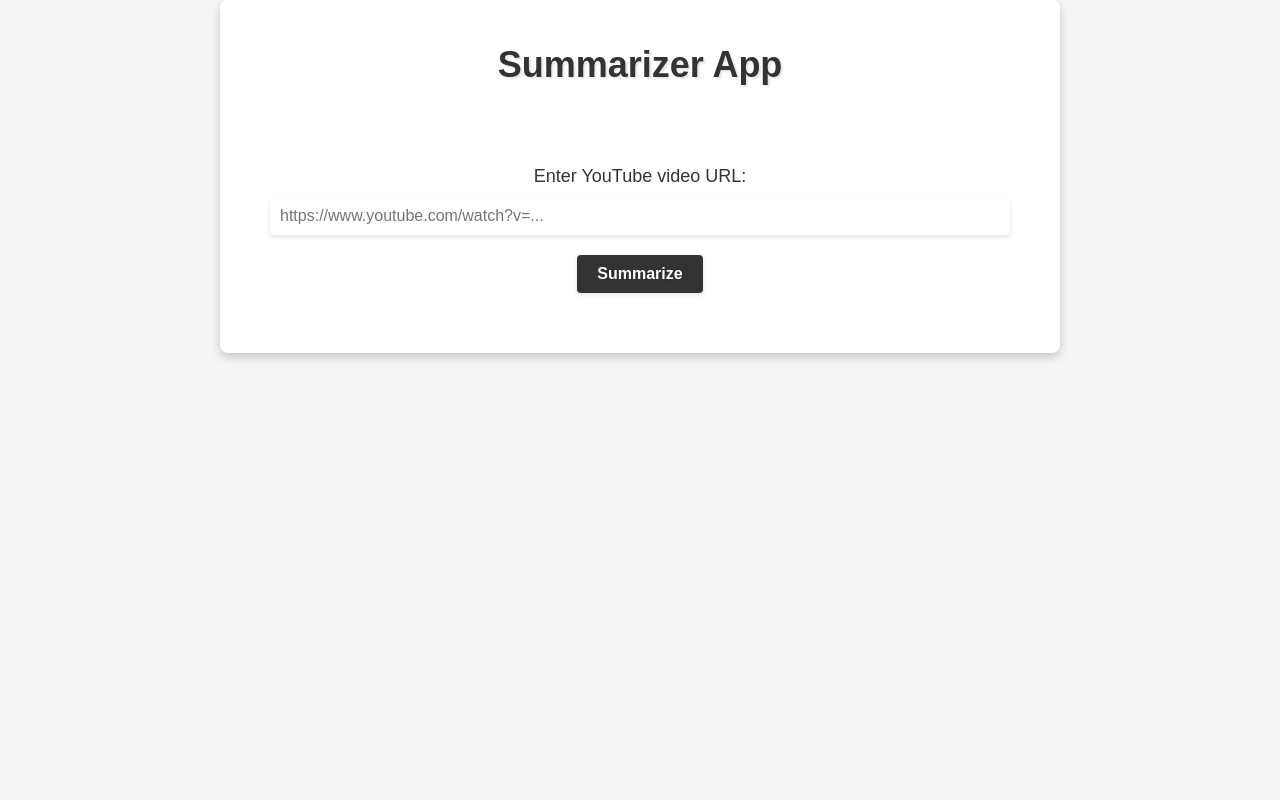
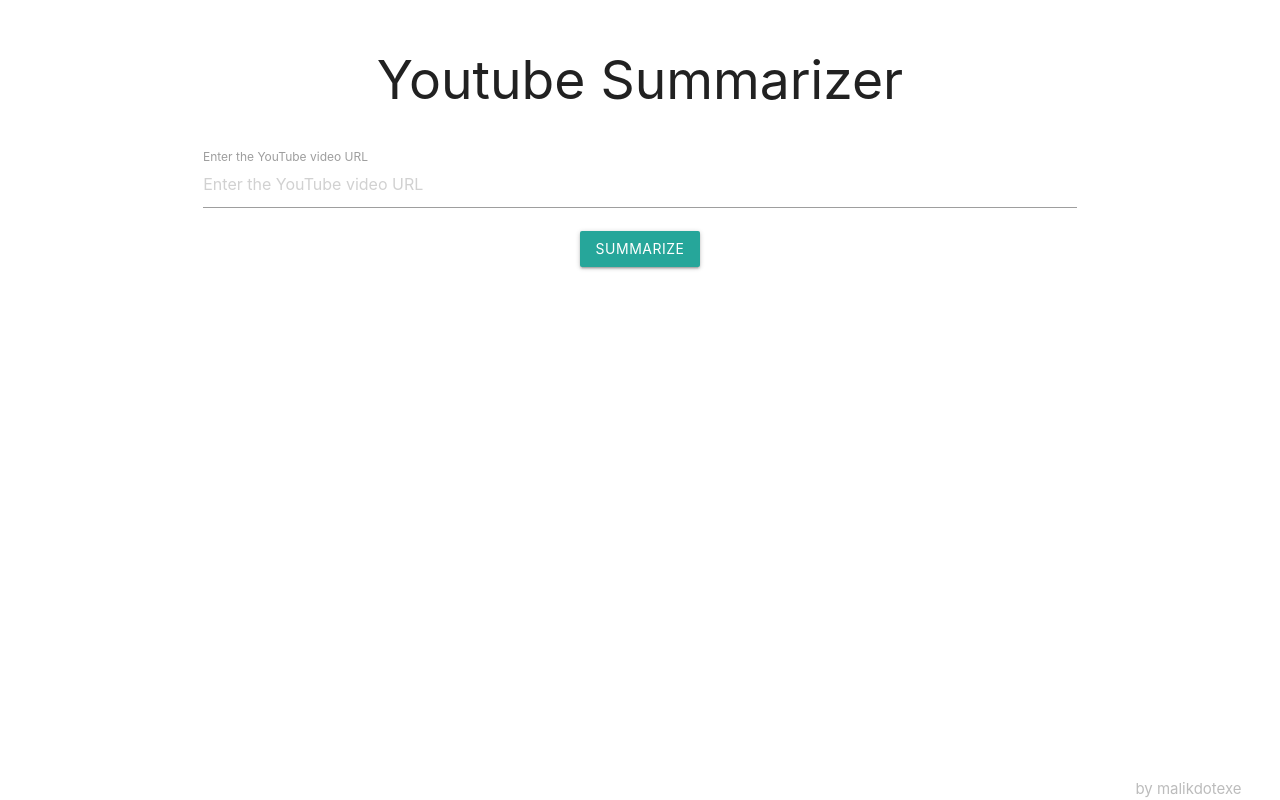
Before and after one commit to rupalHcode/youtubesummarizerapp, a Flask app: page / in a window 1280 px wide. Run offline with Flask 2, Linux system fonts and the light colour scheme.

Commit message:
Update index.html

```diff
--- a/templates/index.html
+++ b/templates/index.html
@@ -1,114 +1,63 @@
 <!DOCTYPE html>
-<html>
+<html lang="en">
 <head>
     <meta charset="UTF-8">
-  <title>Summarizer App</title>
+    <meta name="viewport" content="width=device-width, initial-scale=1.0">
+    <meta http-equiv="X-UA-Compatible" content="ie=edge">
+    <title>Summarizer</title>
+    <link href="https://fonts.googleapis.com/css?family=Poppins:300,400,500,600,700&display=swap" rel="stylesheet">
+    <link rel="stylesheet" href="https://cdnjs.cloudflare.com/ajax/libs/materialize/1.0.0/css/materialize.min.css">
+    <link rel="stylesheet" href="style.css">
+
+</head>
 <style>
-    /* Set up basic styles */
-    body {
-      font-family: Arial, sans-serif;
-      margin: 0;
-      padding: 0;
-      background-color: #F5F5F5;
+  h2 {
+            margin-bottom: 3.5rem;
         }
-
-    #wrapper {
-      max-width: 800px;
-      margin: 0 auto;
-      padding: 20px;
-      background-color: #fff;
-      box-shadow: 0 4px 10px rgba(0, 0, 0, 0.2);
-      border-radius: 8px;
-    }
-
-    /* Style the header */
-    h1 {
-      font-size: 36px;
-      font-weight: bold;
-      text-align: center;
-      margin-bottom: 40px;
-      color: #333;
-      text-shadow: 2px 2px 2px rgba(0, 0, 0, 0.1);
-    }
-
-    /* Style the form */
-    form {
-      display: flex;
-      flex-direction: column;
-      align-items: center;
-      padding: 40px;
-    }
-
-    label {
-      font-size: 18px;
-      margin-bottom: 10px;
-      color: #333;
-    }
-
-    input[type="text"] {
-      padding: 10px;
-      font-size: 16px;
-      border-radius: 4px;
-      border: none;
-      width: 100%;
-      margin-bottom: 20px;
-      box-shadow: 0 2px 4px rgba(0, 0, 0, 0.1);
-    }
-
-    button[type="submit"] {
-      padding: 10px 20px;
-      font-size: 16px;
-      font-weight: bold;
-      background-color: #333;
-      color: #fff;
-      border: none;
-      border-radius: 4px;
-      cursor: pointer;
-      transition: background-color 0.3s ease;
-      text-shadow: 2px 2px 2px rgba(0, 0, 0, 0.1);
-      box-shadow: 0 2px 4px rgba(0, 0, 0, 0.1);
-    }
-
-    button[type="submit"]:hover {
-      background-color: #555;
-    }
-
-    /* Style the summary section */
-    h2 {
-      font-size: 24px;
-      font-weight: bold;
-      margin-top: 40px;
-      margin-bottom: 20px;
-      color: #333;
-      text-shadow: 2px 2px 2px rgba(0, 0, 0, 0.1);
-    }
-
-    p {
-      font-size: 18px;
-      line-height: 1.5;
-      margin-bottom: 40px;
-      color: #666;
-      text-shadow: 1px 1px 1px rgba(0, 0, 0, 0.1);
+.footer {
+  position: fixed;
+  bottom: 0;
+  right: 0;
+  background-color: rgba(255, 255, 255, 0.2);
+  opacity: 0.3 !important;
+  width: 20%;
+  text-align:right;
 }
 </style>
-</head>
 <body>
-  <div id="wrapper">
-    <h1>Summarizer App</h1>
-    <form action="{{ url_for('summarize') }}" method="post">
-    <label for="url">Enter YouTube video URL:</label>
-<input type="text" id="url" name="url" placeholder="https://www.youtube.com/watch?v=...">
-
-  <button type="submit">Summarize</button>
+    <div class="container">
+        <section class="section" id="contact">
+            <div class="row">
+                <div class="col s12">
+                    <h2 class="center-align">Youtube Summarizer</h2>
+                    <form action="{{ url_for('summarize') }}" method="POST">
+                        <div class="input-field">
+                            <input type="text" id="url" name="url" placeholder="Enter the YouTube video URL" required>
+                            <label for="url">Enter the YouTube video URL</label>
+                        </div>
+                        <div class="center-align">
+                            <button type="submit" class="btn waves-effect waves-light">Summarize</button>
+                        </div>
                     </form>
                     {% if summary %}
-	<h2>Summary:</h2>
-	<!-- Split the summary by new lines and create a <p> element for each line -->
-	{% for line in summary.split('\n') %}
-	<p>{{ line }}</p>
-	{% endfor %}
+                    <div class="row mt-5">
+                        <div class="col s12">
+                            <h4>Summary:</h4>
+                            <p>{{ summary }}</p>
+                        </div>
+                    </div>
                     {% endif %}
+                </div>
+            </div>
+        </section>
+    </div>
+    <script src="https://cdnjs.cloudflare.com/ajax/libs/materialize/1.0.0/js/materialize.min.js"></script>
+<footer class="footer fixed-bottom" style="background-color: rgba(255, 255, 255, 0.5); opacity: 0.7;">
+    <div class="container text-right">
+        <span>by malikdotexe</span>
+    </div>
+</footer>
 
-  </div>
+
 </body>
 </html>
```
Lines whose indentation alone changed are shown as unchanged.
